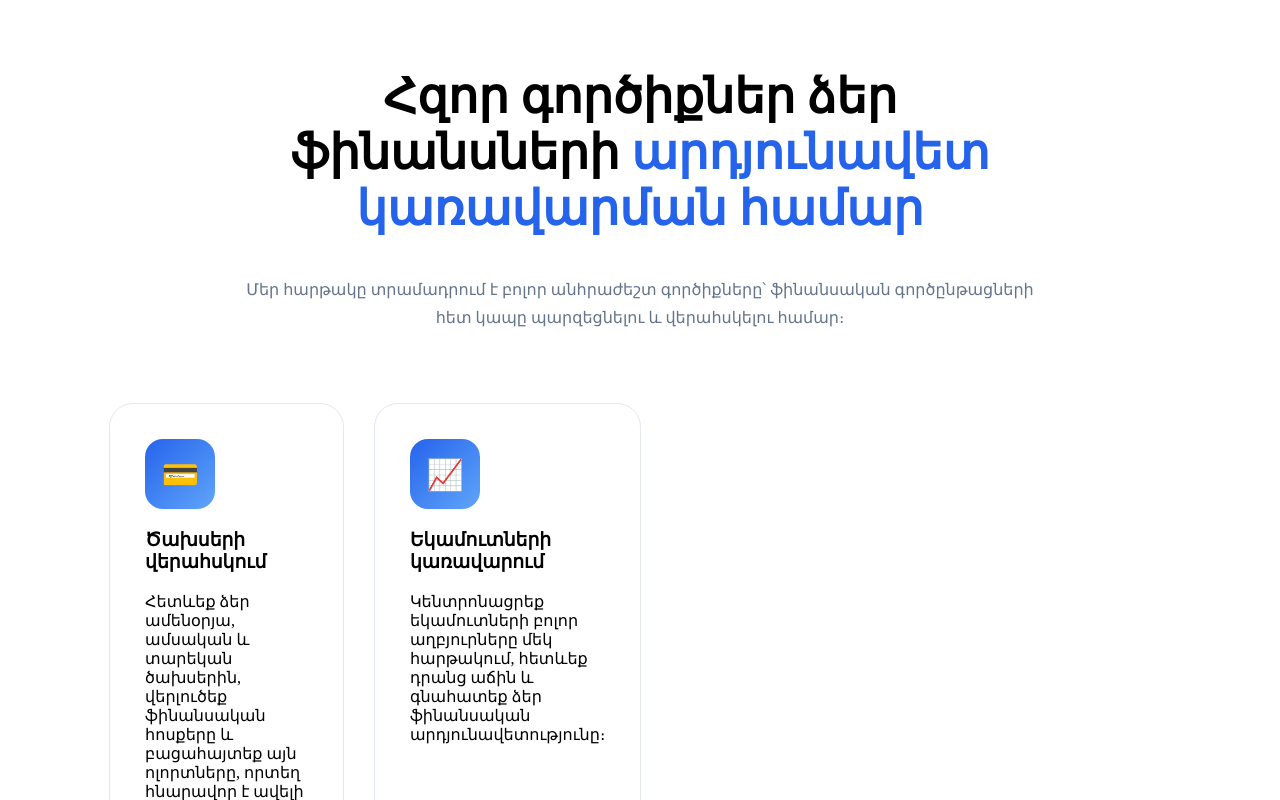
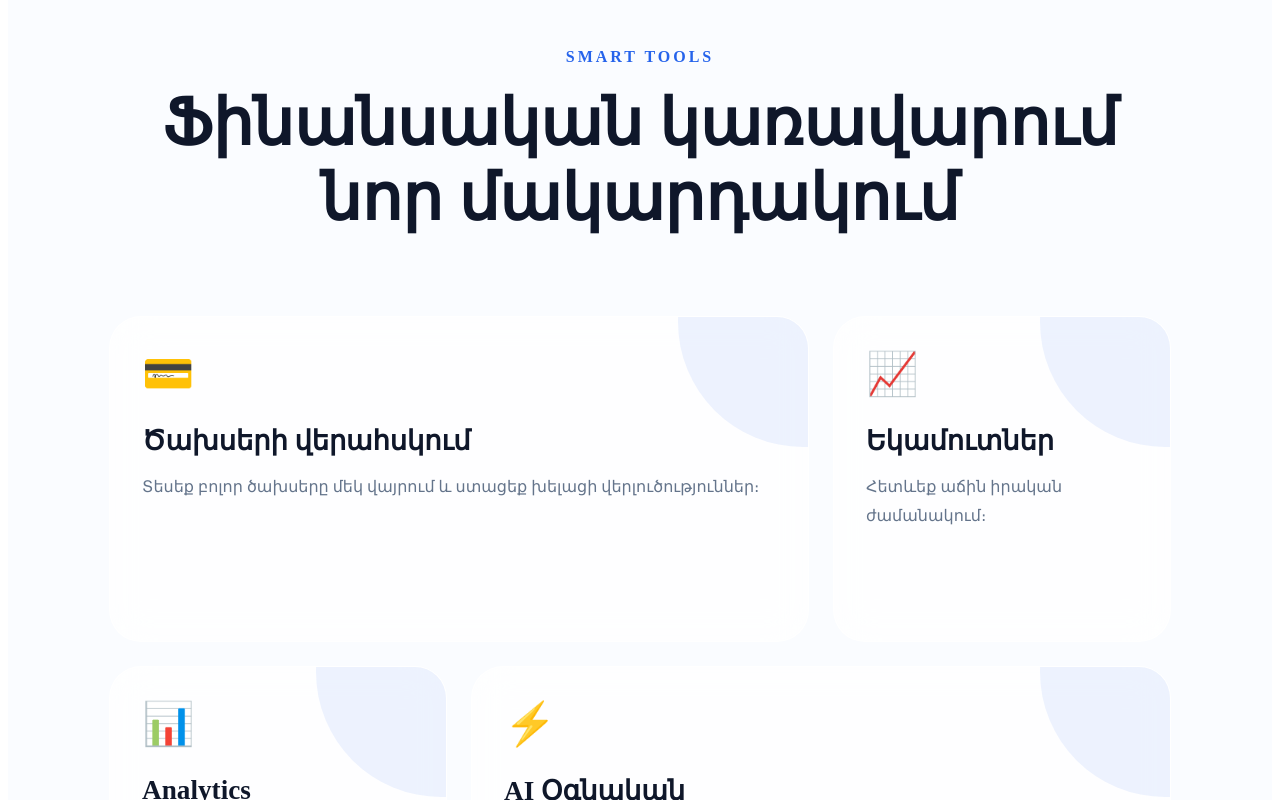
Before and after one commit to RuzannaAleksanyan/newTax.am, a React (Vite) app in the folder frontend/: page / in a window 1280 px wide. Shown: the part 900-1700 px from the top of the page. Built offline with nearby package versions, Linux system fonts and the light colour scheme.

Commit message:
Features Section design

```diff
--- a/frontend/src/components/FeaturesSection/FeaturesSection.css
+++ b/frontend/src/components/FeaturesSection/FeaturesSection.css
@@ -1,66 +1,103 @@
 .features-section {
-    padding: 120px 8%;
-    background: white;
+    padding: 140px 8%;
+    background: #fafcff;
 }
 
 .features-header {
-    max-width: 800px;
-    margin: 0 auto 70px;
     text-align: center;
+    margin-bottom: 80px;
+}
+
+.features-header span {
+    color: #2563eb;
+    font-weight: 700;
+    letter-spacing: 3px;
 }
 
 .features-header h2 {
-    font-size: 3rem;
+    margin-top: 20px;
+    font-size: clamp(3rem, 5vw, 5rem);
     font-weight: 800;
+    color: #0f172a;
 }
 
-.features-header h2 span {
-    color: #2563eb;
+.bento-grid {
+    display: grid;
+    grid-template-columns: repeat(3, 1fr);
+    gap: 24px;
 }
 
-.features-header p {
+.bento-card {
+    background: rgba(255,255,255,.7);
+    backdrop-filter: blur(20px);
+    border: 1px solid rgba(255,255,255,.8);
+    border-radius: 32px;
+    padding: 32px;
+    min-height: 260px;
+    position: relative;
+    overflow: hidden;
+    transition: .4s;
+}
+
+.bento-card:hover {
+    transform: translateY(-10px);
+}
+
+.large {
+    grid-column: span 2;
+}
+
+.wide {
+    grid-column: span 2;
+}
+
+.emoji {
+    font-size: 42px;
+    margin-bottom: 25px;
+}
+
+.bento-card h3 {
+    font-size: 1.7rem;
+    margin-bottom: 15px;
+    color: #0f172a;
+}
+
+.bento-card p {
     color: #64748b;
     line-height: 1.8;
 }
 
-.features-grid {
-    display: grid;
-    grid-template-columns: repeat(4, 1fr);
-    gap: 30px;
+/* .mini-chart {
+    margin-top: 35px;
+    height: 120px;
+    border-radius: 20px;
+    background:
+        linear-gradient(
+            135deg,
+            #7382a2,
+            #60a5fa
+        );
+} */
+
+.bento-card::before {
+    content: "";
+    position: absolute;
+    width: 250px;
+    height: 250px;
+    background: rgba(37,99,235,.08);
+    border-radius: 50%;
+    top: -120px;
+    right: -120px;
 }
 
-.feature-card {
-    background: white;
-    border-radius: 24px;
-    padding: 35px;
-    border: 1px solid #e2e8f0;
-}
+@media(max-width:900px){
 
-.feature-icon {
-    width: 70px;
-    height: 70px;
-    border-radius: 18px;
-    display: flex;
-    justify-content: center;
-    align-items: center;
-    background: linear-gradient(
-        135deg,
-        #2563eb,
-        #60a5fa
-    );
-    color: white;
-    font-size: 30px;
-    margin-bottom: 20px;
-}
+    .bento-grid{
+        grid-template-columns:1fr;
+    }
 
-@media(max-width:1100px) {
-    .features-grid {
-        grid-template-columns: repeat(2, 1fr);
+    .large,
+    .wide{
+        grid-column:span 1;
     }
 }
-
-@media(max-width:768px) {
-    .features-grid {
-        grid-template-columns: 1fr;
-    }
-}
--- a/frontend/src/components/FeaturesSection/FeaturesSection.jsx
+++ b/frontend/src/components/FeaturesSection/FeaturesSection.jsx
@@ -5,42 +5,60 @@ export default function FeaturesSection() {
         <section className="features-section">
 
             <div className="features-header">
+
+                <span>SMART TOOLS</span>
+
                 <h2>
-                    Հզոր գործիքներ ձեր ֆինանսների
-                    <span> արդյունավետ կառավարման համար</span>
+                    Ֆինանսական կառավարում
+                    <br />
+                    նոր մակարդակում
                 </h2>
 
-                <p>
-                    Մեր հարթակը տրամադրում է բոլոր անհրաժեշտ
-                    գործիքները՝ ֆինանսական գործընթացների հետ կապը պարզեցնելու
-                    և վերահսկելու համար։
-                </p>
             </div>
 
-            <div className="features-grid">
+            <div className="bento-grid">
 
-                <div className="feature-card">
-                    <div className="feature-icon">💳</div>
+                <div className="bento-card large">
+                    <div className="emoji">💳</div>
 
                     <h3>Ծախսերի վերահսկում</h3>
 
                     <p>
-                        Հետևեք ձեր ամենօրյա, ամսական և տարեկան ծախսերին,
-                        վերլուծեք ֆինանսական հոսքերը և բացահայտեք այն
-                        ոլորտները, որտեղ հնարավոր է ավելի արդյունավետ
-                        կառավարել բյուջեն։
+                        Տեսեք բոլոր ծախսերը մեկ վայրում և
+                        ստացեք խելացի վերլուծություններ։
+                    </p>
+
+                    {/* <div className="mini-chart"></div> */}
+                </div>
+
+                <div className="bento-card">
+                    <div className="emoji">📈</div>
+
+                    <h3>Եկամուտներ</h3>
+
+                    <p>
+                        Հետևեք աճին իրական ժամանակում։
                     </p>
                 </div>
 
-                <div className="feature-card">
-                    <div className="feature-icon">📈</div>
+                <div className="bento-card">
+                    <div className="emoji">📊</div>
 
-                    <h3>Եկամուտների կառավարում</h3>
+                    <h3>Analytics</h3>
 
                     <p>
-                        Կենտրոնացրեք եկամուտների բոլոր աղբյուրները մեկ
-                        հարթակում, հետևեք դրանց աճին և գնահատեք ձեր
-                        ֆինանսական արդյունավետությունը։
+                        Խորքային ֆինանսական վերլուծություն։
+                    </p>
+                </div>
+
+                <div className="bento-card wide">
+                    <div className="emoji">⚡</div>
+
+                    <h3>AI Օգնական</h3>
+
+                    <p>
+                        Առաջարկում է խնայողությունների
+                        և ֆինանսական օպտիմալացման տարբերակներ։
                     </p>
                 </div>
 
--- a/frontend/src/components/HeroSection/HeroSection.jsx
+++ b/frontend/src/components/HeroSection/HeroSection.jsx
@@ -1,5 +1,4 @@
 import "./HeroSection.css";
-
 export default function HeroSection() {
     return (
         <section className="hero">
```
